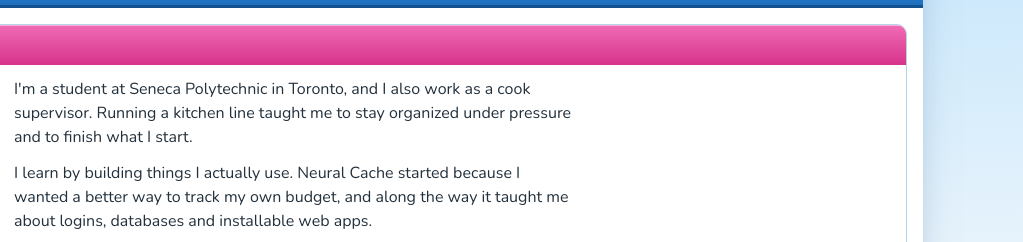
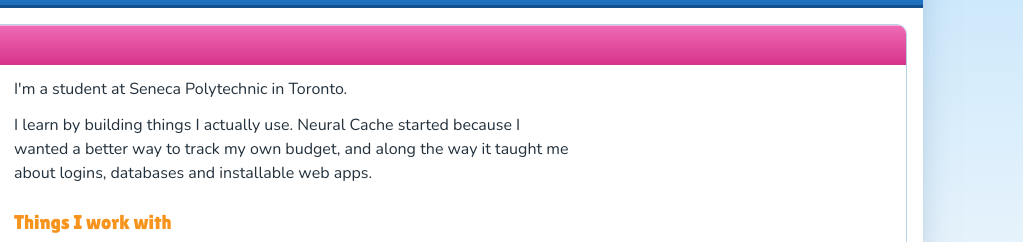
Before and after one commit to Charlesokn3/charlesokn3.github.io, a plain HTML site: page index.html in a window 1280 px wide. Both pictures are taken after a click on the link "About". Shown: the part 170-412 px from the top of the page, 257-1280 px from the left. Drawn offline with nearby package versions, Linux system fonts and the light colour scheme; no server answers.

Commit message:
Updated About me

```diff
--- a/index.html
+++ b/index.html
@@ -96,9 +96,7 @@
               alt="Charles's GitHub profile picture" width="120" height="120">
             <div class="about-text">
               <p>
-                I'm a student at Seneca Polytechnic in Toronto, and I also work as a
-                cook supervisor. Running a kitchen line taught me to stay organized
-                under pressure and to finish what I start.
+                I'm a student at Seneca Polytechnic in Toronto.
               </p>
               <p>
                 I learn by building things I actually use. Neural Cache started because
```
